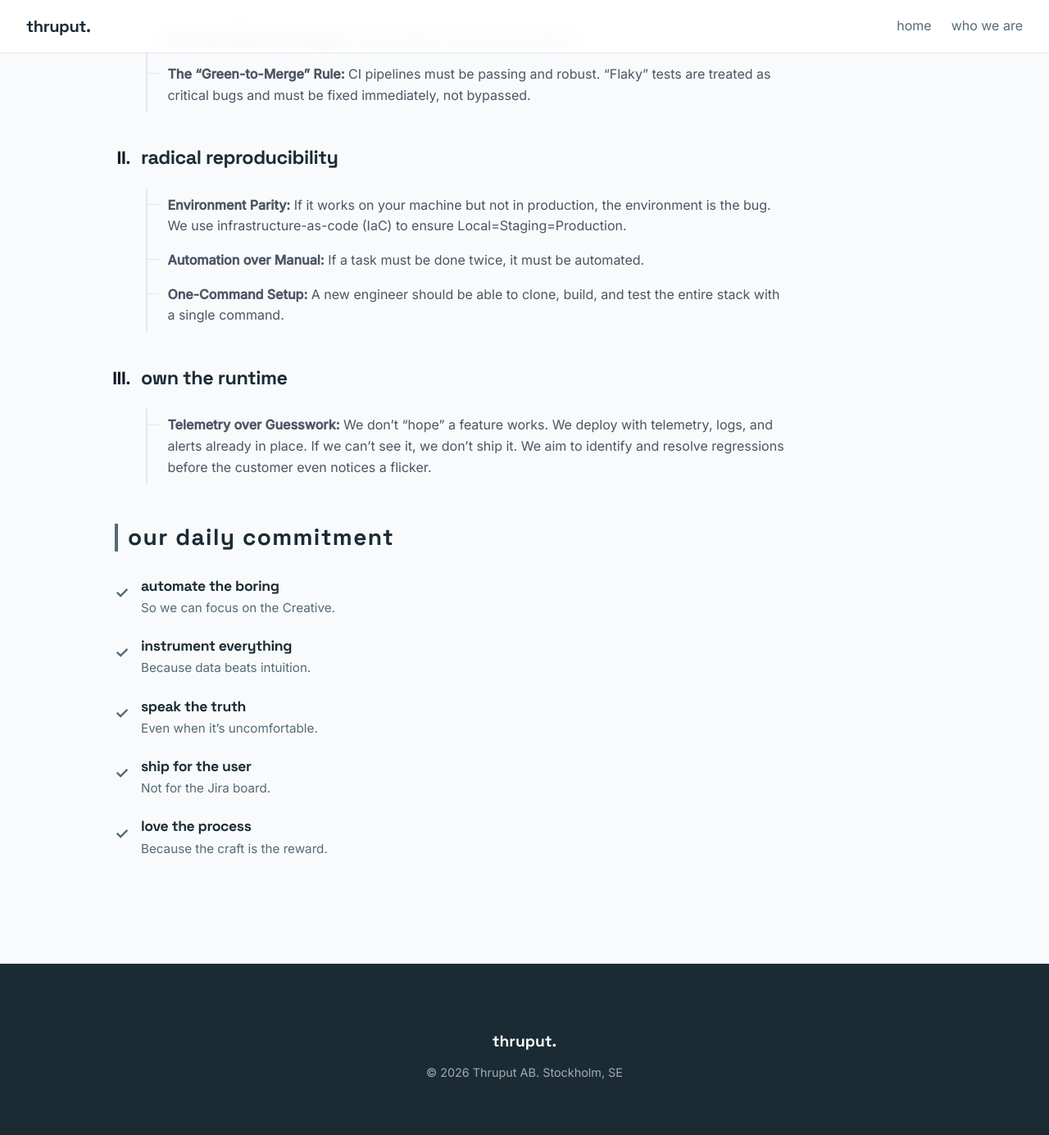
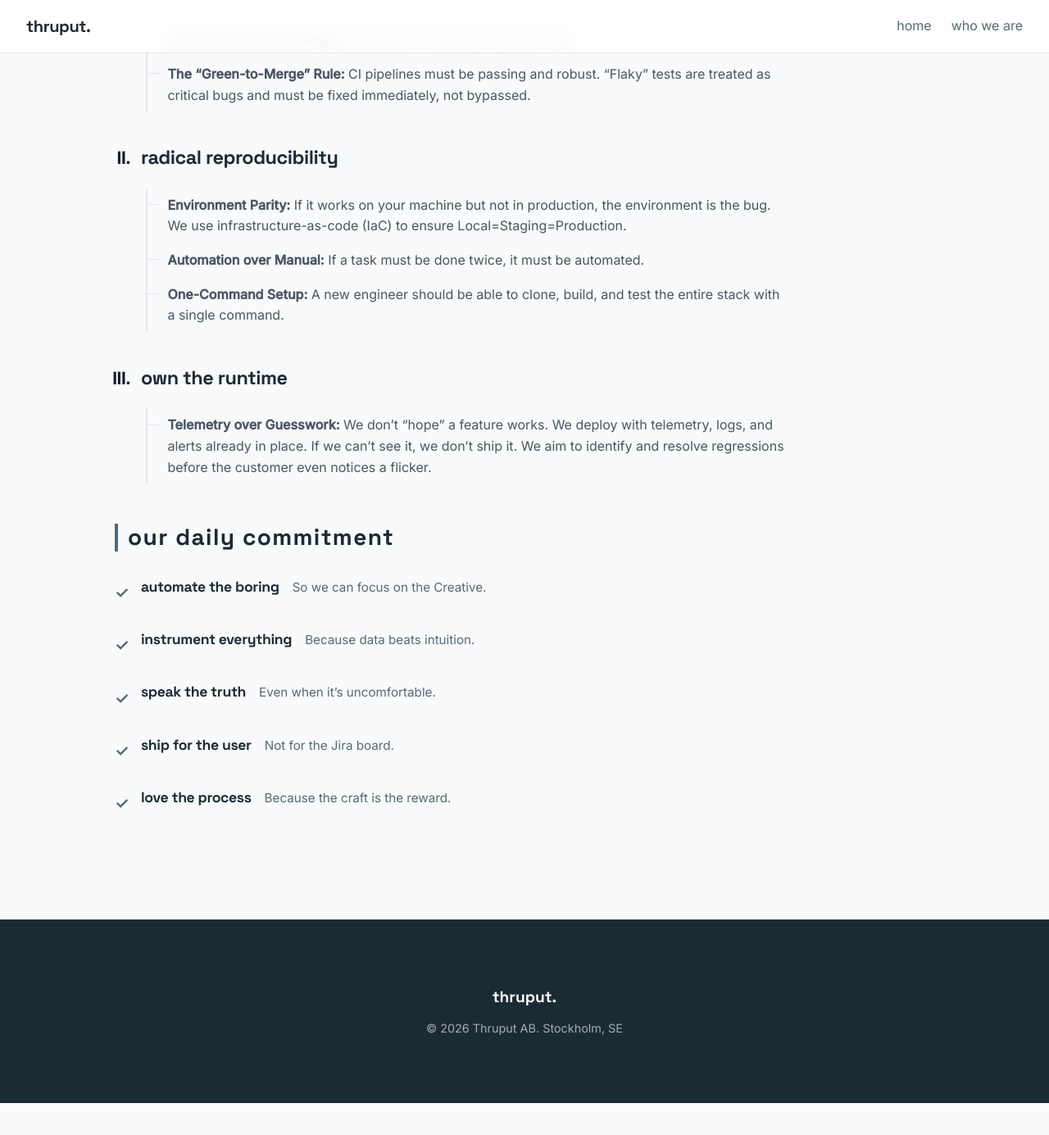
Before and after one commit to thruput-io/thruput-io.github.io, a Jekyll site: the page built from how-we-work.md, in a window 1280 px wide and 1400 px high, scrolled down 1024 px. Shown: the top 1385 px of the window at 82% size. Built offline with Jekyll 4.4.1, drawn with Linux system fonts in a browser that asks for light colours; our own code applies the rules of GitHub Pages for plain Markdown files; after the commit the page ends 2370 px from its top, so only the background shows below that.

Commit message:
Update `style.scss` and `how-we-work.md` to enhance structure; add `.daily-commitment` class styling and reformat "Daily Commitment" section.

```diff
--- a/assets/css/style.scss
+++ b/assets/css/style.scss
@@ -227,7 +227,11 @@ main {
   li {
     position: relative;
     padding-left: 2rem;
-    margin-bottom: 1.5rem;
+    margin-bottom: 2.5rem;
+    display: flex;
+    align-items: baseline;
+    gap: 1rem;
+    flex-wrap: wrap;
 
     /* Checklist marker */
     &::before {
@@ -241,9 +245,10 @@ main {
     }
 
     h3 {
-      margin: 0 0 0.25rem 0;
+      margin: 0;
       font-size: 1.1rem;
       color: var(--thruput-fjord);
+      white-space: nowrap;
     }
 
     p {
```
